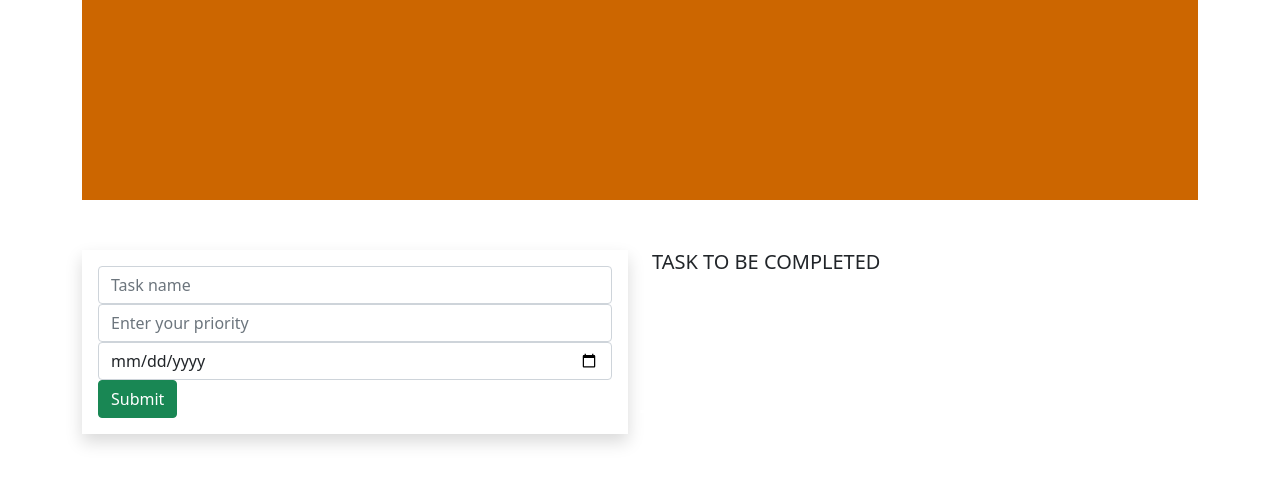
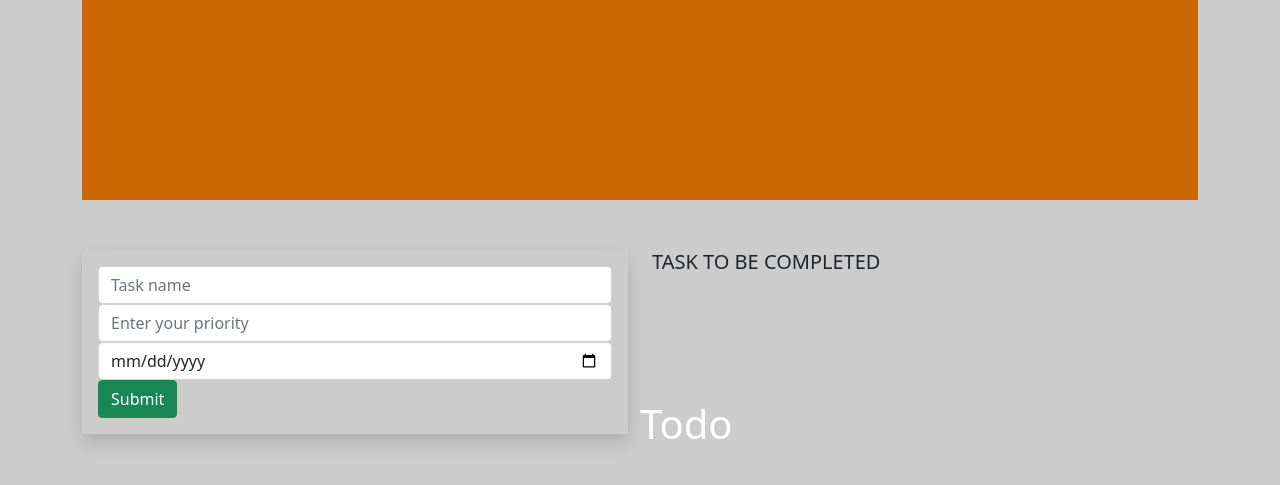
Before and after one commit to Jaseelamktgi/todo_python, a Django app: template todo_pro/templates/home.html in a window 1280 px wide. Shown: the top 485 px of the page. Run offline with Django 4.2, Linux system fonts and the light colour scheme; the template is opened without the code that fills it, so the values that code supplies are empty.

Commit message:
body bg-color added in base.html

```diff
--- a/todo_pro/templates/base.html
+++ b/todo_pro/templates/base.html
@@ -7,7 +7,7 @@
     <link href="https://cdn.jsdelivr.net/npm/bootstrap@5.0.2/dist/css/bootstrap.min.css" rel="stylesheet" integrity="sha384-EVSTQN3/azprG1Anm3QDgpJLIm9Nao0Yz1ztcQTwFspd3yD65VohhpuuCOmLASjC" crossorigin="anonymous">
     <link rel="stylesheet" href="{% static 'style.css' %}">
 </head>
-<body>
+<body style="background-color:  #cccccc;">
   {% block content %}
   {% endblock %}
 </body>
```
